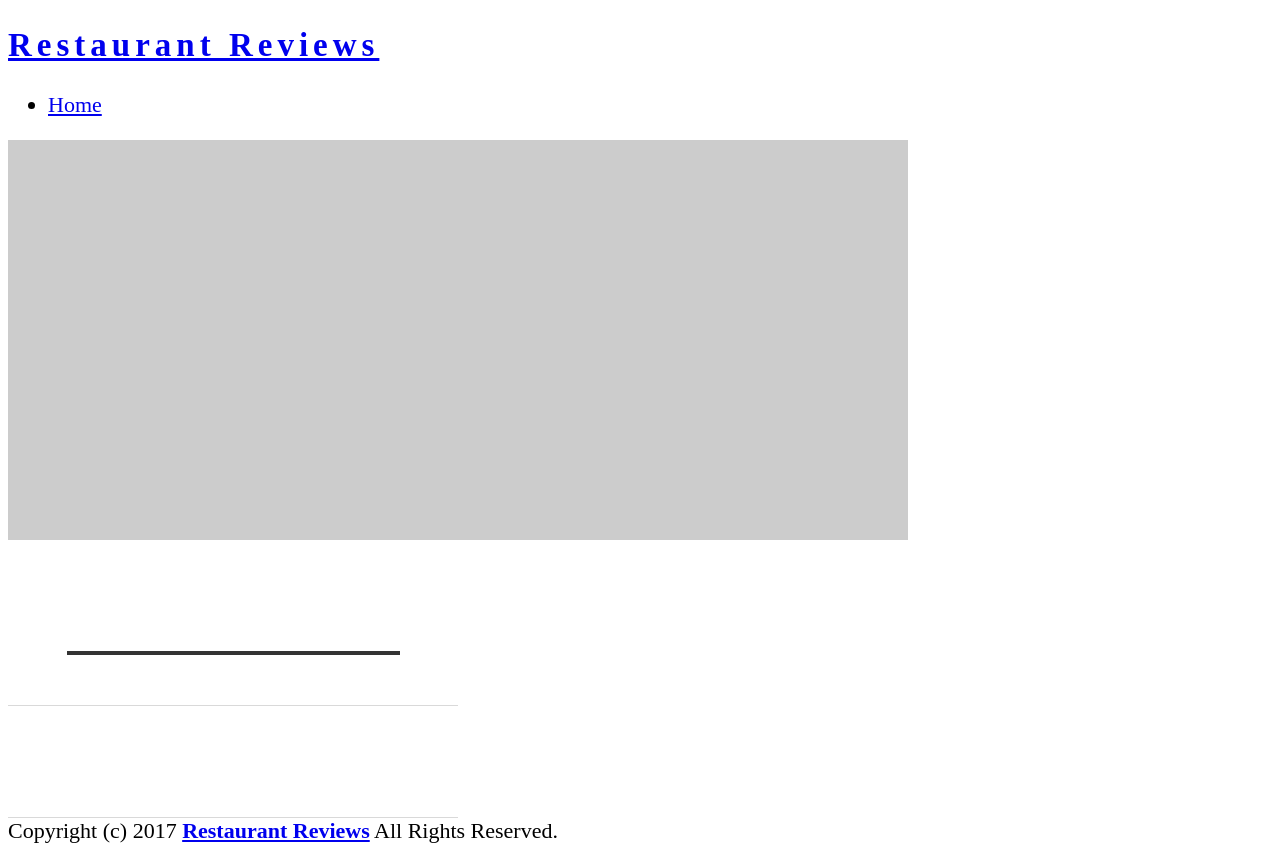
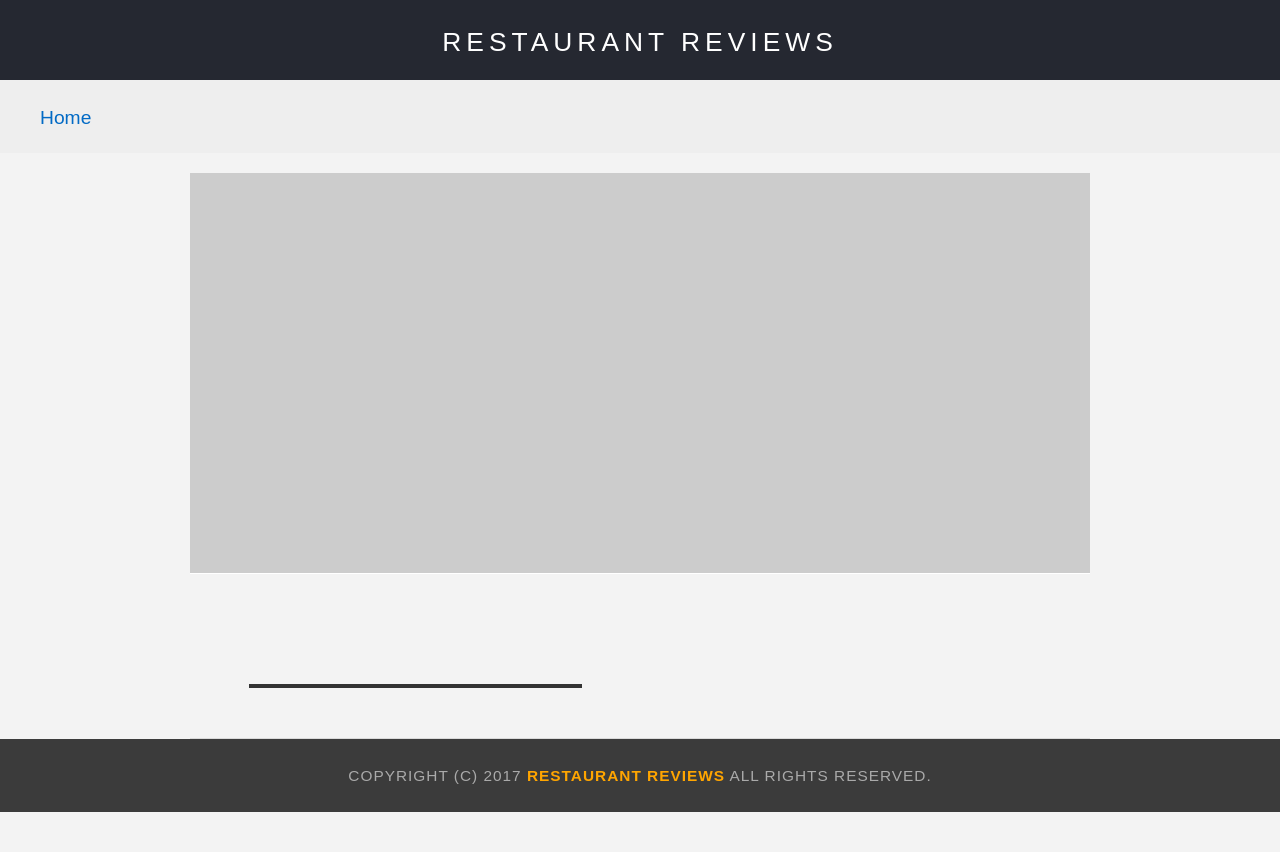
Before and after one commit to osa10928/GwG-Restaurant1, a website with bundled scripts: page build/restaurant.html in a window 1280 px wide. After the commit the page ends 812 px from the top, so only its background shows below. Built offline with nearby package versions, Linux system fonts and the light colour scheme.

Commit message:
change ReadMe and test app

```diff
--- a/build/restaurant.html
+++ b/build/restaurant.html
@@ -8,8 +8,139 @@
   <link rel="manifest" href="/manifest.json">
   <!--<link rel="stylesheet" src="//normalize-css.googlecode.com/svn/trunk/normalize.css" />-->
   <!-- Main CSS file -->
-  <link rel="stylesheet" href="css/styles.css" type="text/css">
   <title>Restaurant Info</title>
+  <style>
+    @charset "utf-8";
+    /* CSS Document */
+
+    html {
+      font-size: 16px;
+    }
+
+    body,td,th,p{
+      font-family: Arial, Helvetica, sans-serif;
+      font-size: 1rem;
+      color: #333;
+      line-height: 1.5;
+    }
+    body {
+      margin: 0;
+      position:relative;
+      width: 100%;
+      background-color: #f3f3f3;
+    }
+    ul, li {
+      font-family: Arial, Helvetica, sans-serif;
+      font-size: 0.875rem;
+      color: #333;
+    }
+    a {
+      color: orange;
+      text-decoration: none;
+    }
+    a:hover, a:focus {
+      color: #3397db;
+      text-decoration: none;
+    }
+    a img{
+      border: none 0px #fff;
+    }
+    h1, h2, h3, h4, h5, h6 {
+      font-family: Arial, Helvetica, sans-serif;
+      margin: 0 0 20px;
+    }
+    article, aside, canvas, details, figcaption, figure, footer, header, hgroup, menu, nav, section {
+      display: block;
+    }
+    #maincontent {
+      background-color: #f3f3f3;
+      min-height: 100%;
+      width: 100%;
+      display: flex;
+      flex-wrap: wrap;
+      max-width: 700px;
+      margin: 0 auto;
+    }
+    #footer {
+      background-color: #3B3B3B;
+      color: #aaa;
+      font-size: 0.7rem;
+      letter-spacing: 1px;
+      padding: 25px;
+      text-align: center;
+      text-transform: uppercase;
+      width: calc(100% - 50px);
+    }
+    /* ====================== Navigation ====================== */
+    nav {
+      width: 100%;
+      background-color: #252831;
+      text-align:center;
+      display: flex;
+      flex-direction: column;
+      align-content: center;
+    }
+    nav h1 {
+      width: 100%;
+      margin: auto;
+    }
+    nav h1 a {
+      color: #fff;
+      font-size: 1.2rem;
+      font-weight: 200;
+      letter-spacing: 3px;
+      text-transform: uppercase;
+    }
+
+    #restaurant-detail-header {
+      margin: 15px 0;
+    }
+
+    #breadcrumb {
+        padding: 10px 40px 16px;
+        list-style: none;
+        background-color: #eee;
+        font-size: 1.45rem;
+        margin: 0;
+        width: calc(100% - 80px);
+        text-align: left;
+    }
+
+    /* Display list items side by side */
+    #breadcrumb li {
+        display: inline;
+    }
+
+    /* Add a slash symbol (/) before/behind each list item */
+    #breadcrumb li+li:before {
+        padding: 8px;
+        color: black;
+        content: "/\00a0";
+    }
+
+    /* Add a color to all links inside the list */
+    #breadcrumb li a {
+        color: #026AC5;
+        text-decoration: none;
+    }
+
+    /* Add a color on mouse-over */
+    #breadcrumb li a:hover {
+        color: #01447e;
+        text-decoration: underline;
+    }
+
+    .img-responsive {
+      width: 100%;
+      min-width: 150px;
+      height: auto;
+    }
+
+    .hide {
+      display: none !important;
+    }
+
+  </style>
 </head>
 
 <body class="inside">
@@ -70,6 +201,7 @@
   <script type="application/javascript" charset="utf-8" src="js/bundle.js"></script>
   <!-- Google Maps -->
   <script async defer src="https://maps.googleapis.com/maps/api/js?key=AIzaSyCOj-u6UafWfHSPQljbF__bB9bH4Z-h1wE&libraries=places&callback=initMap"></script>
+  <link rel="stylesheet" href="css/styles.css" type="text/css">
   <!-- End scripts -->
 
 </body>
```
Also changed, not shown: README.md, 1 other file.
